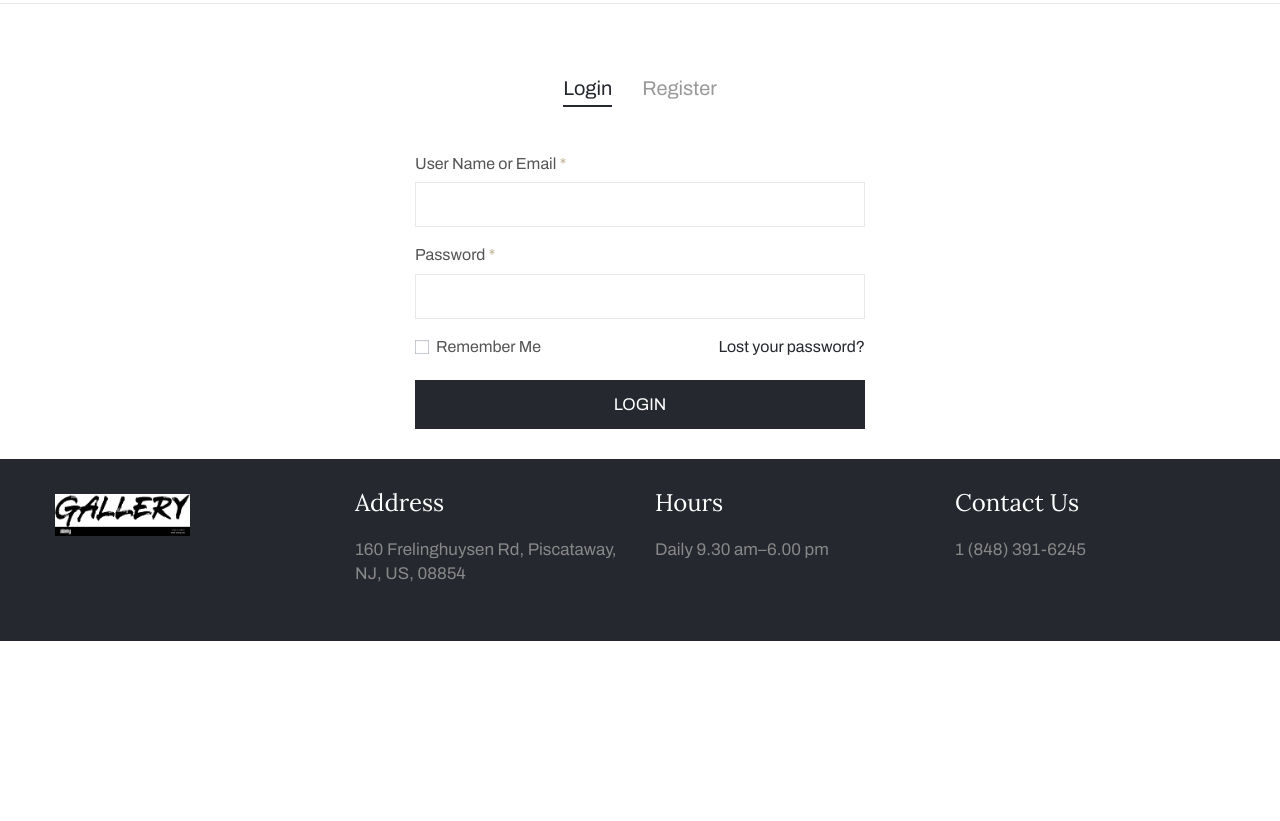
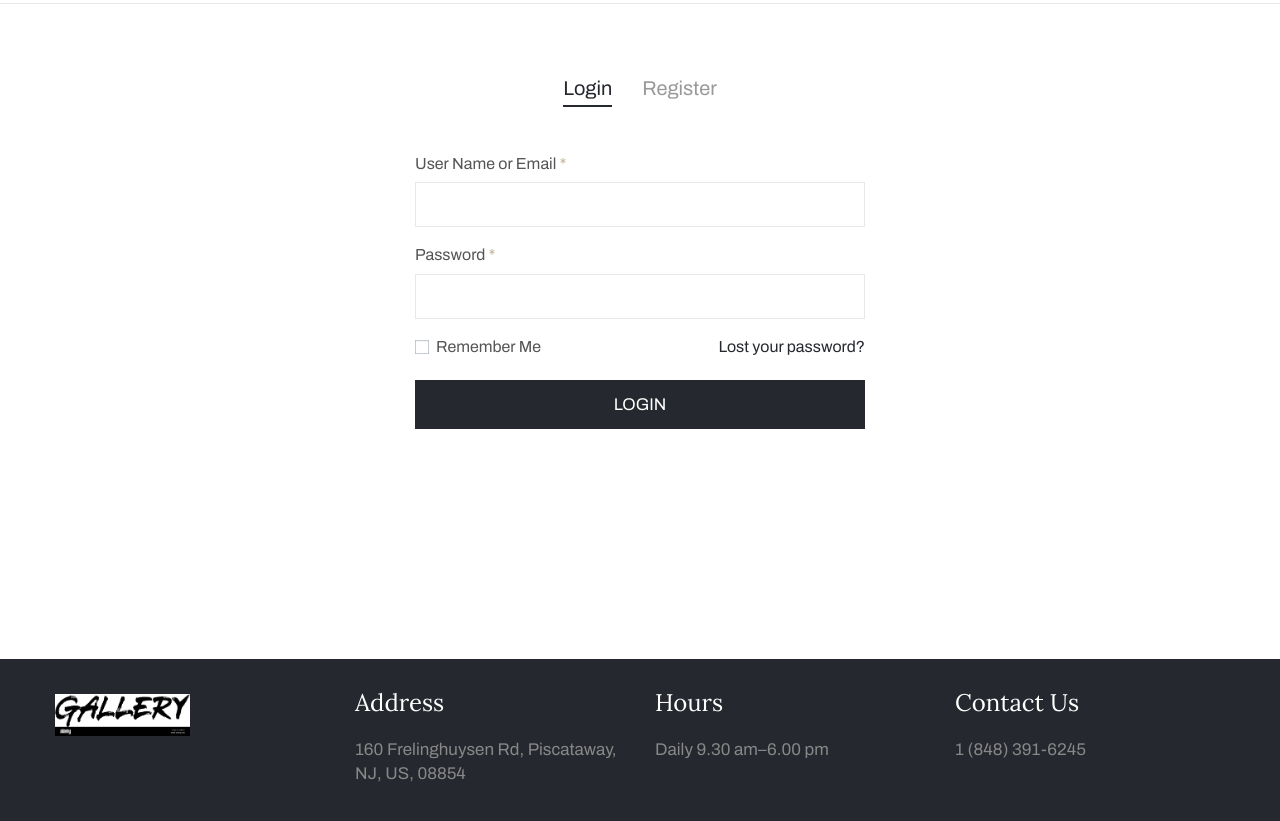
Before and after one commit to faisyed/SE567, a website: page src/my-account.html in a window 1280 px wide. Shown: the part 89-910 px from the top of the page. Before the commit the page ends 800 px from the top, so only its background shows below. Drawn offline with nearby package versions, Linux system fonts and the light colour scheme; files that its build step writes are made by us from their sources; a web font is replaced by a local one.

Commit message:
footer_fix

```diff
--- a/src/my-account.html
+++ b/src/my-account.html
@@ -234,6 +234,7 @@
 				</div>
 			</article>
 		</main>
+		<div class="pt-40"></div>
 		<!-- ftAreaWrap -->
 		<div class="ftAreaWrap bg-secondary text-gray888">
 			<!-- footerAside -->
```
